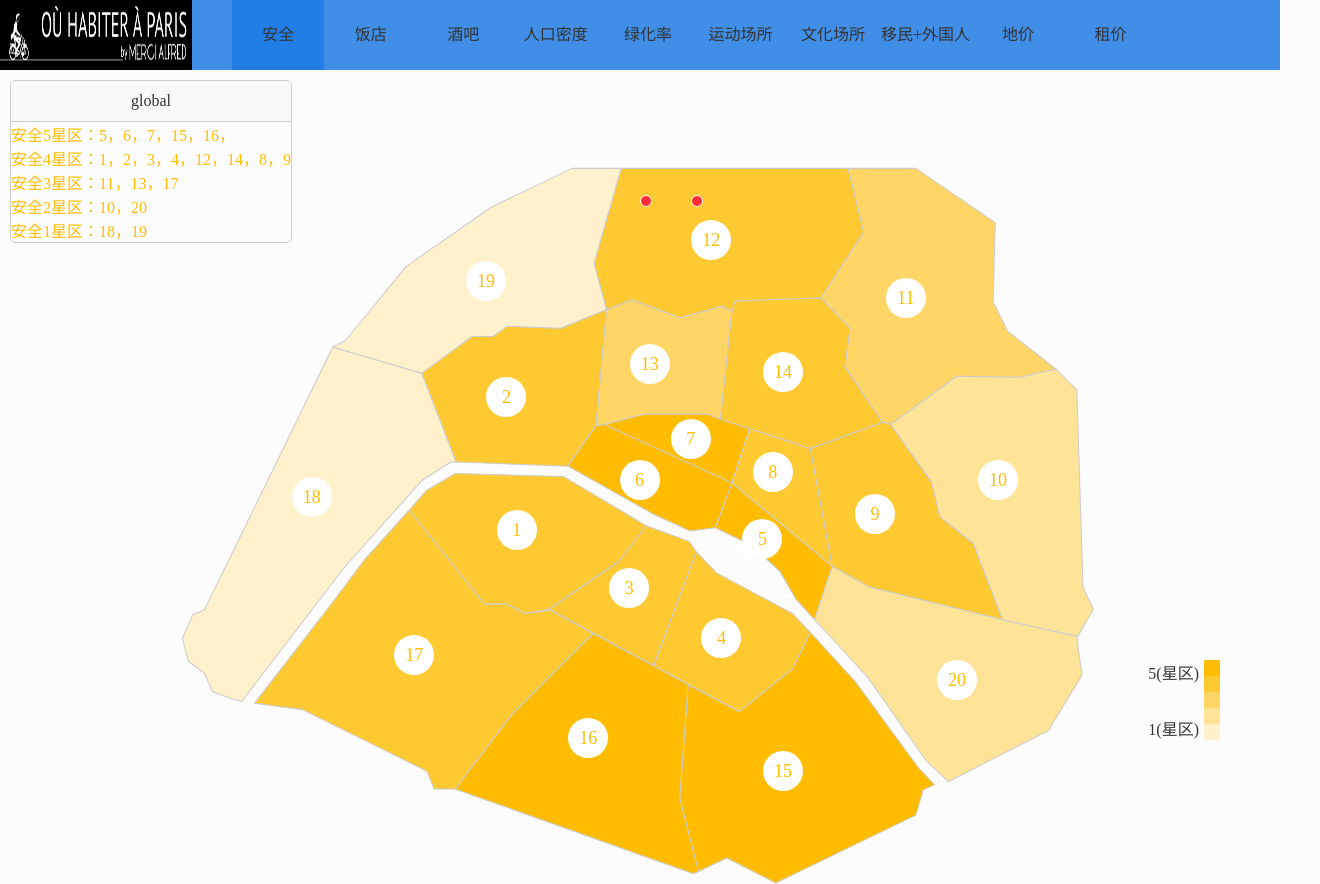
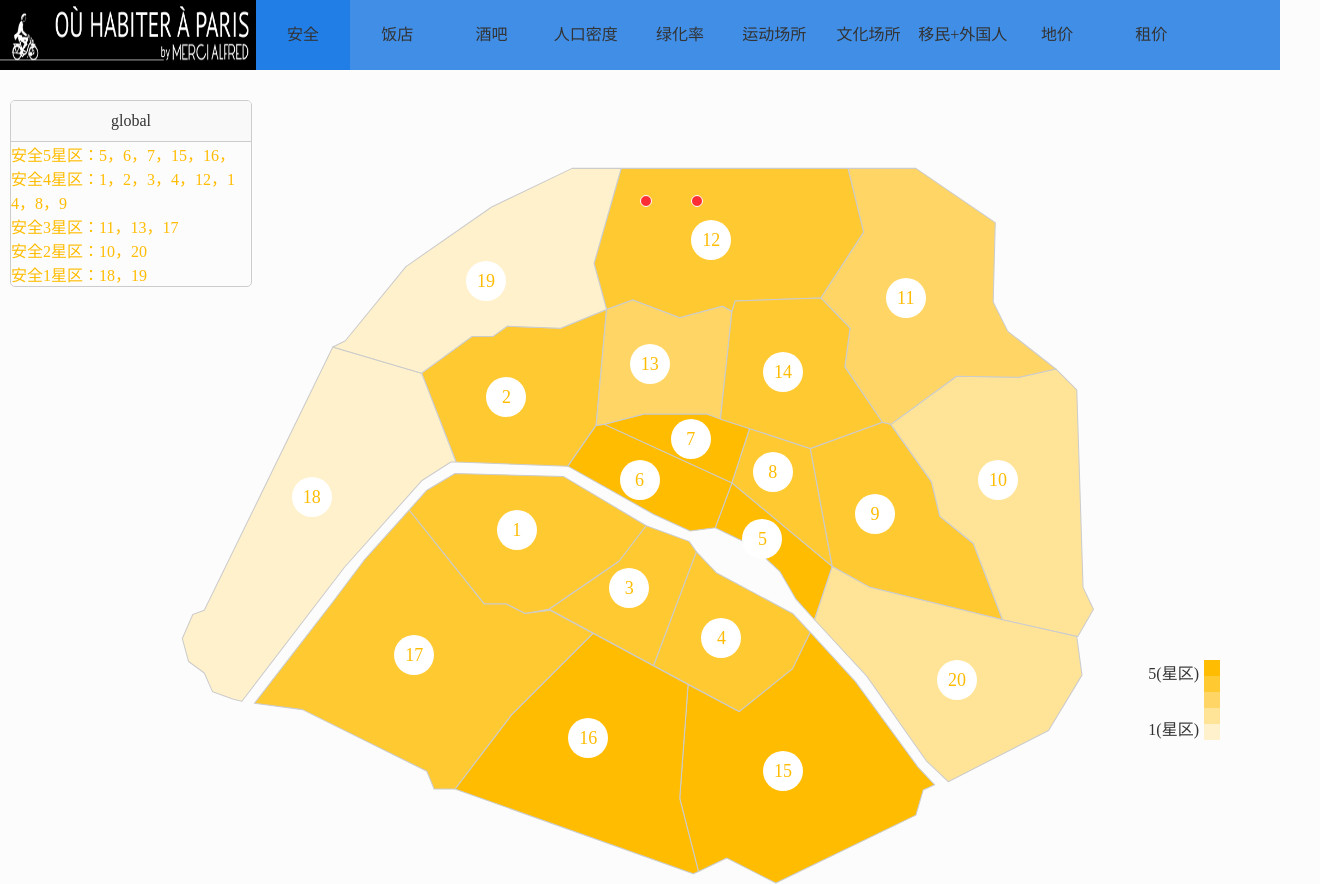
Before and after one commit to cike44/paris, a plain HTML site: page ba/index.html in a window 1280 px wide. Shown: the top 884 px of the page, 1320 px wide, since content can reach past the window. Drawn offline with Linux system fonts and the light colour scheme.

Commit message:
完成需求1

```diff
--- a/ba/css/index.css
+++ b/ba/css/index.css
@@ -22,21 +22,18 @@ ul li{
 	background: #408ee6;
 }
 .header .fl{
-	width: 15%;
+	width: 20%;
 	height: 70px;
 }
 .header .logo{
 	width:100%;
 	height:100%;
 }
-.header .nav{
-	width: 85%;
-	height: 70px;
-	/* float: left; */
-	margin: 0 0 0 15%;
+.nav{
+	margin: 0;
 }
 .nav li{
-	width: 8.5%;
+	width: 7.6%;
 	height: 70px;
 	position: relative;
 	cursor: pointer;
@@ -59,19 +56,15 @@ ul li{
 
 .nav li .tip{
 	width: 100%;
+	height: 100%;
 	position: absolute;
-	left: 0;
+	text-align: center;
+	/* right: 0; */
+	/* left: 0; */
 	top: 80px;
 	display: none;
 	white-space: nowrap;
 }
-#housing{
-	right:0;
-}
-#rent{
-	right:0;
-}
-
 #map{
 	width: 80%;
     margin: 0 auto;
@@ -194,11 +187,12 @@ svg { height: 100%; width: 100%; }
 .tip-text{
 	min-width: 240px;
 	max-width: 400px;
+	width: 15%;
 	min-height: 150px;
 	border: 1px solid #CCCCCC;
 	border-radius: 5px;
 	position: fixed;
-	top: 80px;
+	top: 100px;
 	left: 10px;
 	word-break: break-all;
 	max-height: 600px;
--- a/ba/index.html
+++ b/ba/index.html
@@ -15,48 +15,48 @@
 			<ul class="nav">
 				<li class="active">
 					<div class="item">安全</div>
-					<div class="tip">niveau de sécurité par arrondissement </div>
+					<div class="tip">niveau de sécurité<br/> par arrondissement </div>
 				</li>
 				<li>
 					<div class="item">饭店</div>
-					<div class="tip">nombre de restaurant par arrondissement source: yelp 2017</div>
+					<div class="tip">nombre de restaurant par arrondissement<br/> source: yelp 2017</div>
 				</li>
 				<li>
 					<div class="item">酒吧</div>
-					<div class="tip">nombre de bar par arrondissement source: yelp 2017</div>
+					<div class="tip">nombre de bar par arrondissement<br/> source: yelp 2017</div>
 				</li>
 				<li>
 					<div class="item">人口密度</div>
-					<div class="tip">La densité de la population sur 100 mètre carré par arrondissement  source: Wikipedia 2017</div>
+					<div class="tip">La densité de la population sur 100 mètre carré par arrondissement<br/> source: Wikipedia 2017</div>
 				</li>
 				<li>
 					<div class="item">绿化率</div>
-					<div class="tip">espaces verts de Paris  source: source: Wikipedia 2017</div>
+					<div class="tip">espaces verts de Paris source:<br/> source: Wikipedia 2017</div>
 					<img class="tip-table" src="img/greening.png"  />
 				</li>
 				<li>
 					<div class="item">运动场所</div>
-					<div class="tip">lieu de sport : source: site de Marie de paris</div>
+					<div class="tip">lieu de sport :<br/> source: site de Marie de paris</div>
 					<img class="tip-table" src="img/sports.png"/>
 				</li>
 				<li>
 					<div class="item">文化场所</div>
-					<div class="tip">LIEUX CULTURELS: source: site de Marie de paris</div>
+					<div class="tip">LIEUX CULTURELS:<br/> source: site de Marie de paris</div>
 					<img class="tip-table" src="img/culture.png"/>
 				</li>
 				<li>
 					<div class="item">移民+外国人</div>
-					<div class="tip">Immigrée+étrangere: source: site de Insee</div>
+					<div class="tip">Immigrée+étrangere:<br/> source: site de Insee</div>
 					<img class="tip-table" src="img/foreigner.png"/>
 				</li>
 				<li>
 					<div class="item">地价</div>
-					<div class="tip">Prix au m2 : source: site de meuilleur agent</div>
+					<div class="tip">Prix au m2 :<br/> source: site de meuilleur agent</div>
 					<img class="tip-table" src="img/housing.png"/>
 				</li>
 				<li>
 					<div class="item">租价</div>
-					<div class="tip">Prix location au m2  : source: site de meuilleur agent</div>
+					<div class="tip">Prix location au m2:<br/> source:<br/>site de meuilleur agent</div>
 					<img class="tip-table" src="img/rent.png"/>
 				</li>
 			</ul>
```
